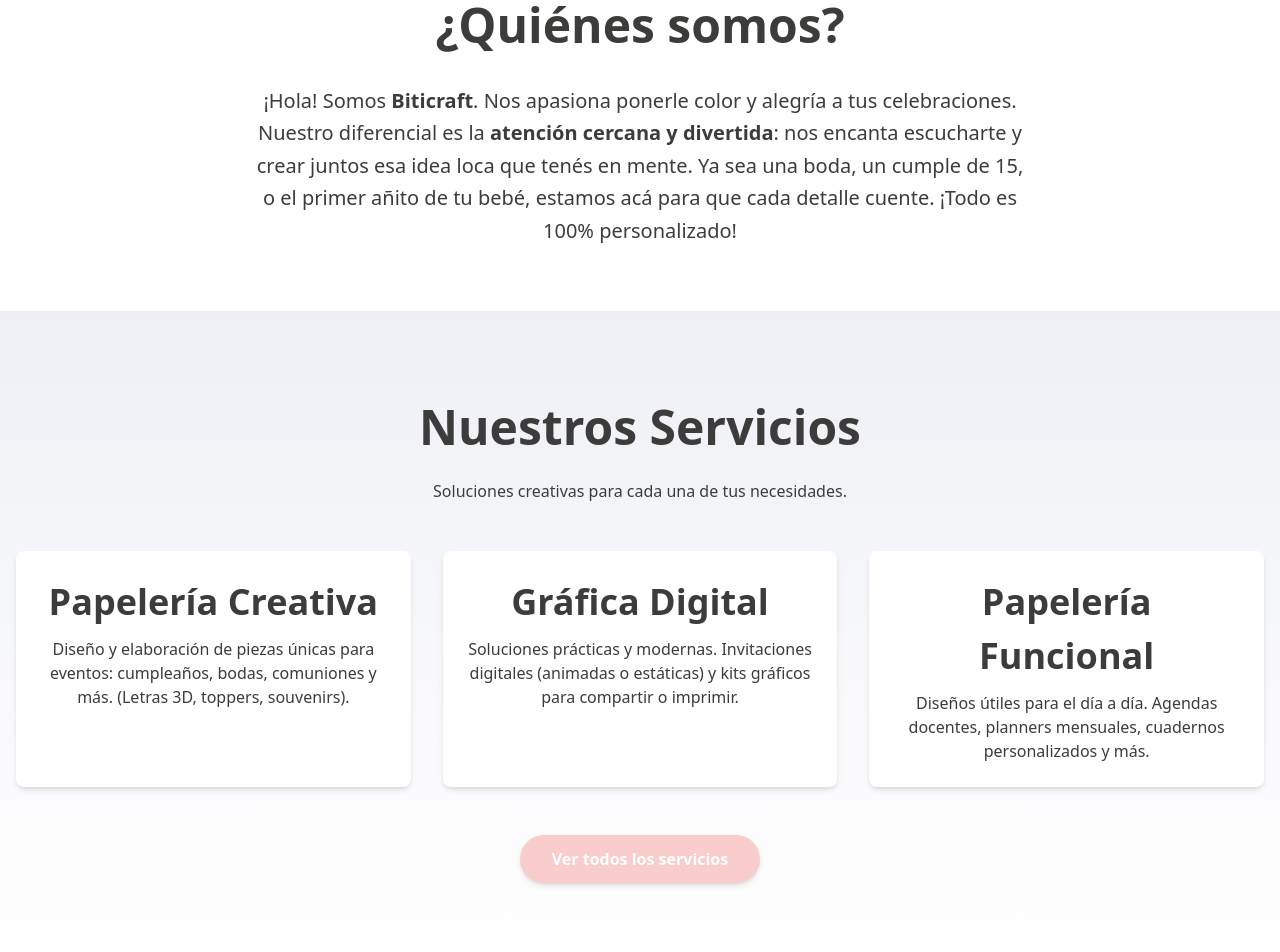
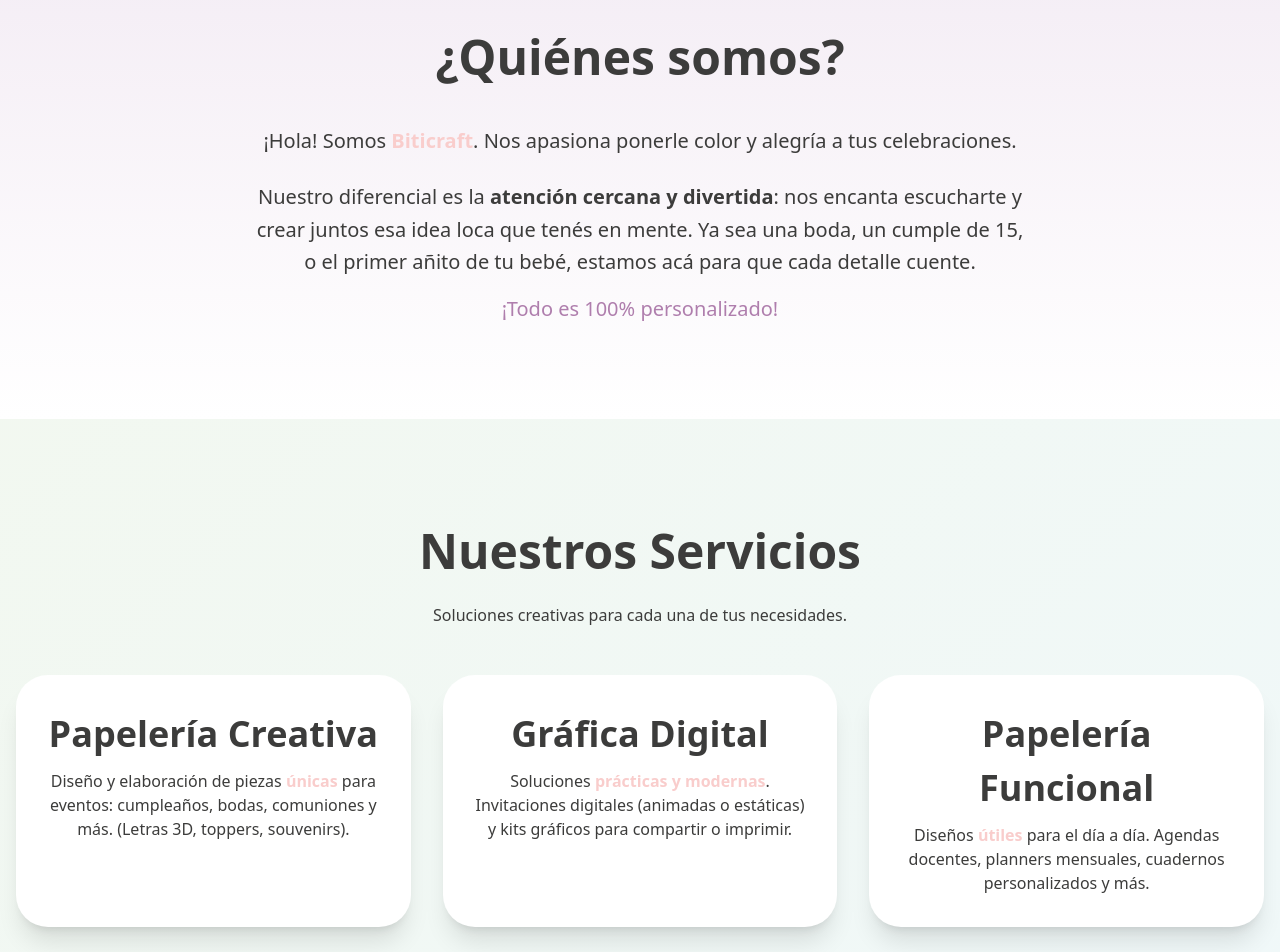
Before and after one commit to nicoKaminski/biticraft, a Next.js app: page / in a window 1280 px wide. Shown: the part 1160-2112 px from the top of the page. Built offline with nearby package versions, Linux system fonts and the light colour scheme.

Commit message:
style(seccions): nuevo diseño de sobre mi y servicios

```diff
--- a/src/app/globals.css
+++ b/src/app/globals.css
@@ -13,10 +13,12 @@
   --color-marca-gris: #3c3c3b;
   --color-marca-lila-oscuro: #e7d8e9;
   --color-marca-celeste: #cde8ec;
+  --color-marca-morado: #dcbadb;
+  --color-marca-morado-oscuro: #af7ead;
 
-  /* Radios de borde semánticos */
   --radius-btn: 9999px;
   --radius-card: 0.5rem;
+  --radius-card-lg: 2rem;
   --radius-container-lg: 2.5rem;
 
   --bg-gradient-lila: linear-gradient(
@@ -24,35 +26,106 @@
     rgba(201, 205, 223, 0.3) 0%,
     rgba(255, 255, 255, 0) 100%
   );
+  --bg-gradient-lila-inv: linear-gradient(
+    180deg,
+    rgba(255, 255, 255, 0) 0%,
+    rgba(201, 205, 223, 0.3) 100%
+  );
+
   --bg-gradient-crema: linear-gradient(
     180deg,
     rgba(254, 240, 214, 0.4) 0%,
     rgba(255, 255, 255, 0) 100%
   );
+  --bg-gradient-crema-inv: linear-gradient(
+    180deg,
+    rgba(255, 255, 255, 0) 0%,
+    rgba(254, 240, 214, 0.4) 100%
+  );
+
   --bg-gradient-rosa: linear-gradient(
     180deg,
     rgba(249, 205, 204, 0.3) 0%,
     rgba(255, 255, 255, 0) 100%
   );
+  --bg-gradient-rosa-inv: linear-gradient(
+    180deg,
+    rgba(255, 255, 255, 0) 0%,
+    rgba(249, 205, 204, 0.3) 100%
+  );
+
+  --bg-gradient-verde: linear-gradient(
+    180deg,
+    rgba(212, 231, 206, 0.4) 0%,
+    rgba(255, 255, 255, 0) 100%
+  );
+  --bg-gradient-verde-inv: linear-gradient(
+    180deg,
+    rgba(255, 255, 255, 0) 0%,
+    rgba(212, 231, 206, 0.4) 100%
+  );
+
+  --bg-gradient-celeste: linear-gradient(
+    180deg,
+    rgba(205, 232, 236, 0.4) 0%,
+    rgba(255, 255, 255, 0) 100%
+  );
+  --bg-gradient-celeste-inv: linear-gradient(
+    180deg,
+    rgba(255, 255, 255, 0) 0%,
+    rgba(205, 232, 236, 0.4) 100%
+  );
+
+  --bg-gradient-violeta: linear-gradient(
+    180deg,
+    rgba(231, 216, 233, 0.5) 0%,
+    rgba(255, 255, 255, 0) 100%
+  );
+  --bg-gradient-violeta-inv: linear-gradient(
+    180deg,
+    rgba(255, 255, 255, 0) 0%,
+    rgba(231, 216, 233, 0.5) 100%
+  );
+
+  --bg-gradient-turquesa: linear-gradient(
+    180deg,
+    rgba(178, 235, 242, 0.4) 0%,
+    rgba(255, 255, 255, 0) 100%
+  );
+  --bg-gradient-turquesa-inv: linear-gradient(
+    180deg,
+    rgba(255, 255, 255, 0) 0%,
+    rgba(178, 235, 242, 0.4) 100%
+  );
+
+  --bg-gradient-fresco-full: linear-gradient(
+    135deg,
+    #D4E7CE 0%,
+    #CDE8EC 100%
+  );
+  --bg-gradient-fresco-suave: linear-gradient(
+    135deg,
+    rgba(212, 231, 206, 0.3) 0%,
+    rgba(205, 232, 236, 0.3) 100%
+  );
+
   --font-sans: var(--font-roboto), system-ui, sans-serif;
   --font-mono: var(--font-geist-mono);
 
-  /* Pesos de fuente semánticos */
   --font-weight-light: 300;
   --font-weight-regular: 400;
   --font-weight-medium: 500;
   --font-weight-bold: 700;
 
-  /* Tamaños de fuente semánticos */
-  --text-h1: 4.5rem; /* 72px */
-  --text-h1-mobile: 3rem; /* 48px */
-  --text-h2: 3rem; /* 48px */
-  --text-h2-mobile: 2.25rem; /* 36px */
-  --text-h3: 2.25rem; /* 36px */
-  --text-h3-mobile: 1.875rem; /* 30px */
-  --text-body-lg: 1.25rem; /* 20px */
-  --text-body: 1rem; /* 16px */
-  --text-body-sm: 0.875rem; /* 14px */
+  --text-h1: 4.5rem;
+  --text-h1-mobile: 3rem;
+  --text-h2: 3rem;
+  --text-h2-mobile: 2.25rem;
+  --text-h3: 2.25rem;
+  --text-h3-mobile: 1.875rem;
+  --text-body-lg: 1.25rem;
+  --text-body: 1rem;
+  --text-body-sm: 0.875rem;
 }
 
 @media (min-width: 768px) {
--- a/src/components/sections/SeccionHero.tsx
+++ b/src/components/sections/SeccionHero.tsx
@@ -2,7 +2,8 @@
 
 export const SeccionHero = () => {
   return (
-    <section className="container mx-auto px-4 py-20 text-center md:py-32">
+    <section className="bg-[image:var(--bg-gradient-violeta-inv)] w-full">
+      <div className="container mx-auto px-4 py-20 text-center md:py-32">
         <h1 className="text-[length:var(--text-h1-mobile)] md:text-[length:var(--text-h1)] font-[weight:var(--font-weight-light)] text-marca-gris tracking-tighter leading-[0.9]">
           ¡Celebra con{" "}
           <span className="text-marca-rosa font-[weight:var(--font-weight-medium)]">
@@ -13,13 +14,16 @@
             creatividad!
           </span>
         </h1>
+
         <p className="mt-6 text-[length:var(--text-body-lg)] text-marca-gris max-w-2xl mx-auto leading-relaxed">
-        En <strong>Biticraft</strong> creamos papelería personalizada para hacer
-        de tu evento un momento único. Desde gigantografías hasta souvenirs,
-        todo diseñado a tu medida.
+          En <strong>Biticraft</strong> creamos papelería personalizada para
+          hacer de tu evento un momento único. Desde gigantografías hasta
+          souvenirs, todo diseñado a tu medida.
         </p>
+
         <div className="mt-8">
           <Boton href="/contacto">¡Quiero cotizar!</Boton>
+        </div>
       </div>
     </section>
   );
--- a/src/components/sections/SeccionServicios.tsx
+++ b/src/components/sections/SeccionServicios.tsx
@@ -1,26 +1,8 @@
 import { Boton } from "@/components/ui/Boton";
-
-const listaDeServicios = [
-  {
-    nombre: "Papelería Creativa",
-    descripcion:
-      "Diseño y elaboración de piezas únicas para eventos: cumpleaños, bodas, comuniones y más. (Letras 3D, toppers, souvenirs).",
-  },
-  {
-    nombre: "Gráfica Digital",
-    descripcion:
-      "Soluciones prácticas y modernas. Invitaciones digitales (animadas o estáticas) y kits gráficos para compartir o imprimir.",
-  },
-  {
-    nombre: "Papelería Funcional",
-    descripcion:
-      "Diseños útiles para el día a día. Agendas docentes, planners mensuales, cuadernos personalizados y más.",
-  },
-];
 
 export const SeccionServicios = () => {
   return (
-    <section className="bg-[image:var(--bg-gradient-lila)] py-20">
+    <section className="bg-[image:var(--bg-gradient-fresco-suave)] py-24">
       <div className="container mx-auto px-4">
         <div className="text-center">
           <h2 className="text-[length:var(--text-h2-mobile)] md:text-[length:var(--text-h2)] font-[weight:var(--font-weight-bold)] text-marca-gris">
@@ -30,21 +12,46 @@
             Soluciones creativas para cada una de tus necesidades.
           </p>
         </div>
+
         <div className="mt-12 grid gap-8 md:grid-cols-3">
-          {listaDeServicios.map((servicio) => (
-            <div
-              key={servicio.nombre}
-              className="rounded-[var(--radius-card)] bg-white p-6 text-center shadow-md transition-transform duration-300 hover:scale-105"
-            >
-              <h3 className="text-[length:var(--text-h3-mobile)] md:text-[length:var(--text-h3)] font-[weight:var(--font-weight-bold)] text-marca-gris">
-                {servicio.nombre}
-              </h3>
-              <p className="mt-2 text-marca-gris text-[length:var(--text-body)]">
-                {servicio.descripcion}
-              </p>
-            </div>
-          ))}
+          <div className="rounded-[var(--radius-card-lg)] bg-white p-8 text-center shadow-xl transition-transform duration-300 hover:scale-105 hover:shadow-2xl">
+            <h3 className="text-[length:var(--text-h3-mobile)] md:text-[length:var(--text-h3)] font-[weight:var(--font-weight-bold)] text-marca-gris">
+              Papelería Creativa
+            </h3>
+            <p className="mt-2 text-marca-gris text-[length:var(--text-body)]">
+              Diseño y elaboración de piezas{" "}
+              <span className="text-marca-rosa font-bold">únicas</span> para
+              eventos: cumpleaños, bodas, comuniones y más. (Letras 3D, toppers,
+              souvenirs).
+            </p>
+          </div>
+
+          <div className="rounded-[var(--radius-card-lg)] bg-white p-8 text-center shadow-xl transition-transform duration-300 hover:scale-105 hover:shadow-2xl">
+            <h3 className="text-[length:var(--text-h3-mobile)] md:text-[length:var(--text-h3)] font-[weight:var(--font-weight-bold)] text-marca-gris">
+              Gráfica Digital
+            </h3>
+            <p className="mt-2 text-marca-gris text-[length:var(--text-body)]">
+              Soluciones{" "}
+              <span className="text-marca-rosa font-bold">
+                prácticas y modernas
+              </span>
+              . Invitaciones digitales (animadas o estáticas) y kits gráficos
+              para compartir o imprimir.
+            </p>
+          </div>
+
+          <div className="rounded-[var(--radius-card-lg)] bg-white p-8 text-center shadow-xl transition-transform duration-300 hover:scale-105 hover:shadow-2xl">
+            <h3 className="text-[length:var(--text-h3-mobile)] md:text-[length:var(--text-h3)] font-[weight:var(--font-weight-bold)] text-marca-gris">
+              Papelería Funcional
+            </h3>
+            <p className="mt-2 text-marca-gris text-[length:var(--text-body)]">
+              Diseños <span className="text-marca-rosa font-bold">útiles</span>{" "}
+              para el día a día. Agendas docentes, planners mensuales, cuadernos
+              personalizados y más.
+            </p>
+          </div>
         </div>
+
         <div className="mt-12 text-center">
           <Boton href="/servicios">Ver todos los servicios</Boton>
         </div>
--- a/src/components/sections/SeccionSobreMi.tsx
+++ b/src/components/sections/SeccionSobreMi.tsx
@@ -1,18 +1,31 @@
 export const SeccionSobreMi = () => {
   return (
-    <section className="bg-marca-crema py-16">
-      <div className="container mx-auto px-4 text-center">
-        <h2 className="text-[length:var(--text-h2-mobile)] md:text-[length:var(--text-h2)] font-[weight:var(--font-weight-bold)] text-marca-gris mb-6">
-          ¿Quiénes somos?
-        </h2>
-        <p className="text-[length:var(--text-body-lg)] text-marca-gris max-w-3xl mx-auto leading-relaxed">
-          ¡Hola! Somos <strong>Biticraft</strong>. Nos apasiona ponerle color y
-          alegría a tus celebraciones. Nuestro diferencial es la{" "}
-          <strong>atención cercana y divertida</strong>: nos encanta escucharte
-          y crear juntos esa idea loca que tenés en mente. Ya sea una boda, un
-          cumple de 15, o el primer añito de tu bebé, estamos acá para que cada
-          detalle cuente. ¡Todo es 100% personalizado!
-        </p>
+    <section className="bg-[image:var(--bg-gradient-violeta)] py-24">
+      <div className="container mx-auto px-4">
+        <div className="mx-auto max-w-3xl text-center">
+          <h2 className="text-[length:var(--text-h2-mobile)] md:text-[length:var(--text-h2)] font-[weight:var(--font-weight-bold)] text-marca-gris mb-8">
+            ¿Quiénes somos?
+          </h2>
+
+          <div className="text-[length:var(--text-body-lg)] text-marca-gris leading-relaxed space-y-6">
+            <p>
+              ¡Hola! Somos{" "}
+              <span className="font-bold text-marca-rosa">Biticraft</span>. Nos
+              apasiona ponerle color y alegría a tus celebraciones.
+            </p>
+            <p>
+              Nuestro diferencial es la{" "}
+              <strong>atención cercana y divertida</strong>: nos encanta
+              escucharte y crear juntos esa idea loca que tenés en mente. Ya sea
+              una boda, un cumple de 15, o el primer añito de tu bebé, estamos
+              acá para que cada detalle cuente.
+              <br />
+              <p className="mt-4 text-marca-morado-oscuro font-[weight:var(--font-weight-medium)] text-xl">
+                ¡Todo es 100% personalizado!
+              </p>
+            </p>
+          </div>
+        </div>
       </div>
     </section>
   );
```
Lines whose indentation alone changed are shown as unchanged.
